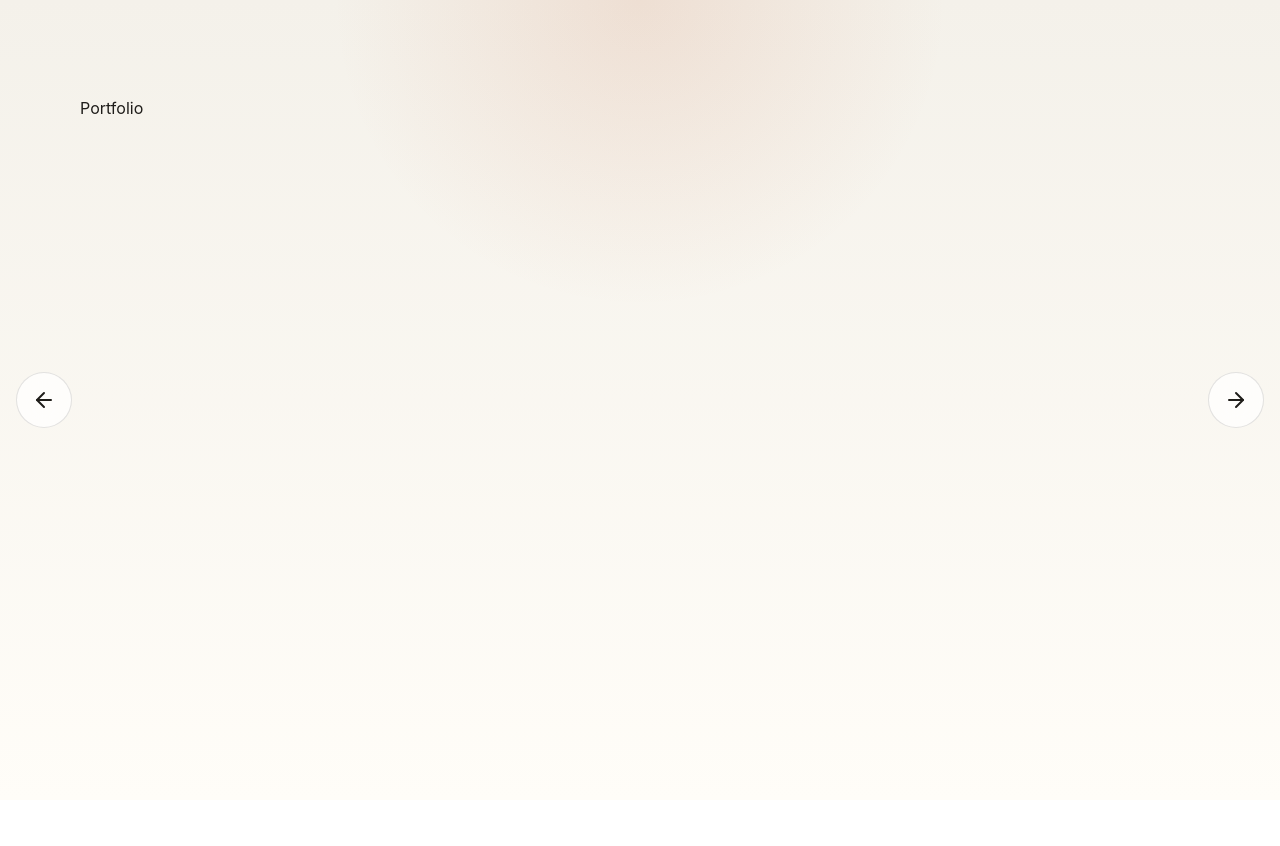
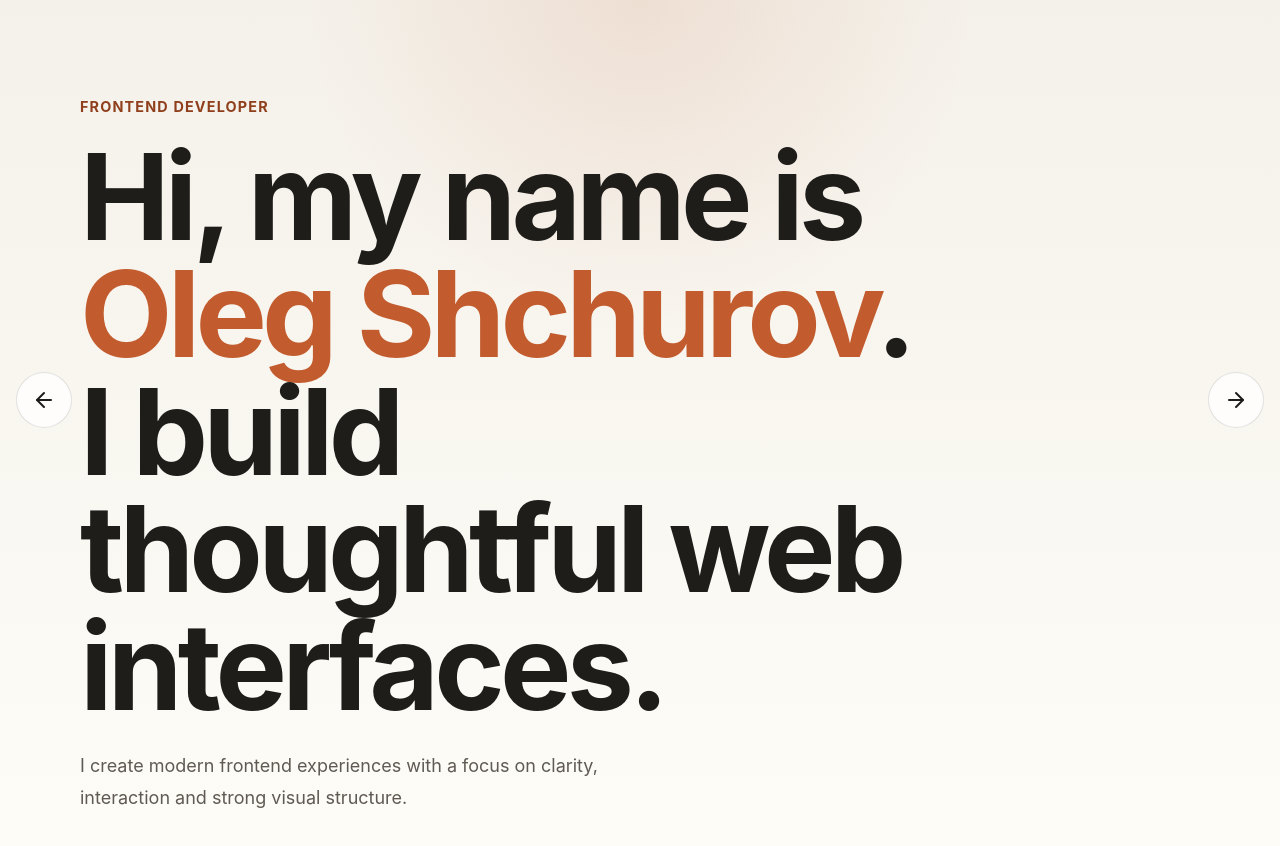
Before and after one commit to shchurofff/portfolio, a Vue app: page /home in a window 1280 px wide. Shown: the top 846 px of the page. Before the commit the page ends 800 px from the top, so only its background shows below. Built offline with nearby package versions, Linux system fonts and the light colour scheme; the HTML template or start-up script is replaced by a standard one.

Commit message:
feat: created started greeting in home page

```diff
--- a/src/assets/styles/index.scss
+++ b/src/assets/styles/index.scss
@@ -1,3 +1,3 @@
-@use "./tokens";
-@use "./reset";
-@use "./base";
+@use './tokens';
+@use './reset';
+@use './base';
--- /dev/null
+++ b/src/components/HomeViewHero.vue
@@ -0,0 +1,71 @@
+<template>
+  <section class="hero">
+    <div class="hero__content">
+      <p class="hero__eyebrow">Frontend Developer</p>
+      <h1 class="hero__title">
+        Hi, my name is <span class="hero__accent">Oleg Shchurov</span>.
+        <br />
+        I build thoughtful web interfaces.
+      </h1>
+      <p class="hero__text">
+        I create modern frontend experiences with a focus on clarity, interaction and strong visual
+        structure.
+      </p>
+    </div>
+  </section>
+</template>
+
+<script setup lang="ts"></script>
+
+<style scoped lang="scss">
+.hero {
+  min-height: calc(100vh - 12rem);
+  display: grid;
+  align-items: center;
+}
+
+.hero__content {
+  max-width: 52rem;
+}
+
+.hero__eyebrow {
+  color: var(--color-accent-strong);
+  font-size: 0.9rem;
+  font-weight: 700;
+  letter-spacing: 0.08em;
+  text-transform: uppercase;
+}
+
+.hero__title {
+  margin-top: var(--space-5);
+  font-size: clamp(3.75rem, 10vw, 7.5rem);
+  line-height: 0.98;
+  text-wrap: balance;
+}
+.hero__accent {
+  color: var(--color-accent);
+}
+
+.hero__text {
+  max-width: 36rem;
+  margin-top: var(--space-6);
+  font-size: 1.125rem;
+  line-height: 1.8;
+}
+
+@media (max-width: 640px) {
+  .hero {
+    min-height: calc(100vh - 10rem);
+    align-items: start;
+    padding-top: 12vh;
+  }
+
+  .hero__title {
+    font-size: clamp(3rem, 14vw, 4.5rem);
+  }
+
+  .hero__text {
+    font-size: 1rem;
+  }
+}
+</style>
--- a/src/views/HomeView.vue
+++ b/src/views/HomeView.vue
@@ -1,7 +1,14 @@
 <template>
-  <main>
-    <div>Portfolio</div>
-  </main>
+  <section class="home-view">
+    <HomeViewHero />
+  </section>
 </template>
 
-<script setup lang="ts"></script>
+<script setup lang="ts">
+import HomeViewHero from '@/components/HomeViewHero.vue'
+</script>
+
+<style scoped lang="scss">
+.home-view {
+}
+</style>
```
